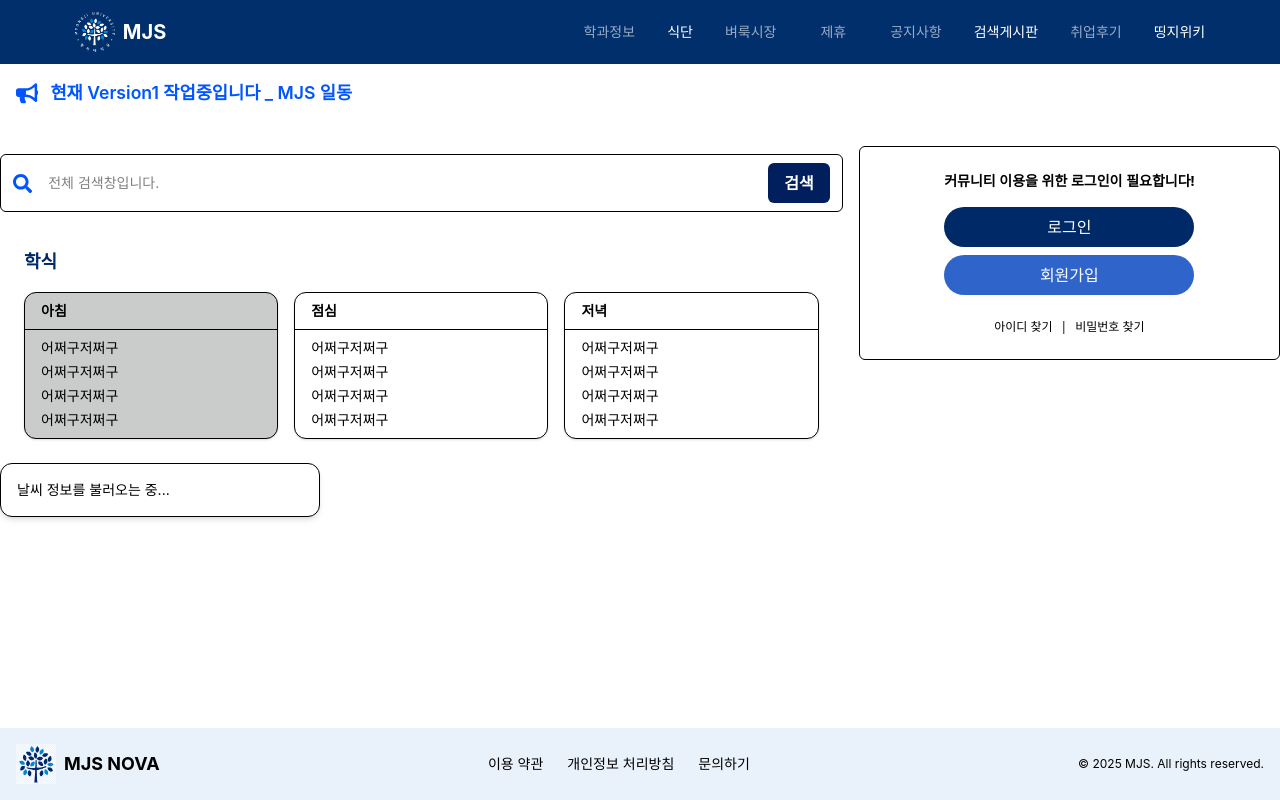
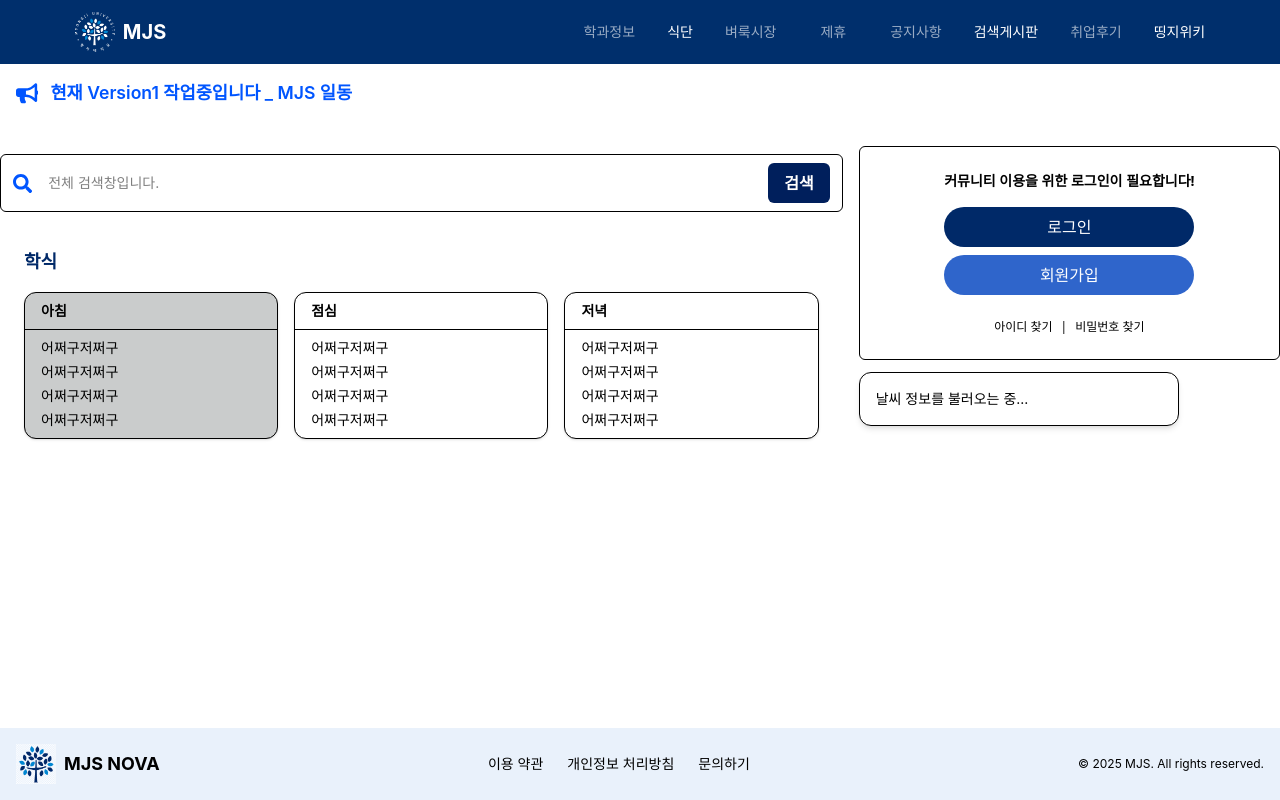
Before and after one commit to NOVA-MJU/MJS-FRONT, a React (Vite) app: page / in a window 1280 px wide. Built offline with nearby package versions, Linux system fonts and the light colour scheme; no server answers; a web font is replaced by a local one.

Commit message:
<Fix> weatherComponent layout 위치 변경

```diff
--- a/src/api/apiClient.ts
+++ b/src/api/apiClient.ts
@@ -12,6 +12,7 @@ const apiClient = axios.create({
 
 apiClient.interceptors.request.use((config) => {
   // const token = localStorage.getItem('accessToken');
+  // 유라님 TODO이 여기서 토큰 handle 해주세요!
   // if (token) {
   //   config.headers.Authorization = `Bearer ${token}`;
   // }
--- a/src/components/atoms/layout/Layout.tsx
+++ b/src/components/atoms/layout/Layout.tsx
@@ -5,6 +5,7 @@ import Navbar from './Navbar';
 import Header from './Header';
 import SearchBar from './SearchBar';
 import ProfileComponent from './ProfileComponent';
+import WeatherComponent from '../../molecules/mainpage/weatherComponent';
 
 const Layout = () => {
   const location = useLocation();
@@ -26,6 +27,7 @@ const Layout = () => {
 
           <div className='w-full md:w-1/3 flex flex-col gap-3'>
             <ProfileComponent />
+            <WeatherComponent />
           </div>
         </div>
       </main>
--- a/src/pages/board/main/MainPage.tsx
+++ b/src/pages/board/main/MainPage.tsx
@@ -1,11 +1,10 @@
 import MealSection from '../../../components/organisms/sections/MealSection';
-import WeatherComponent from '../../../components/molecules/mainpage/weatherComponent';
+
 const MainPage = () => {
   return (
     <div>
       {' '}
       <MealSection />
-      <WeatherComponent />
     </div>
   );
 };
```
